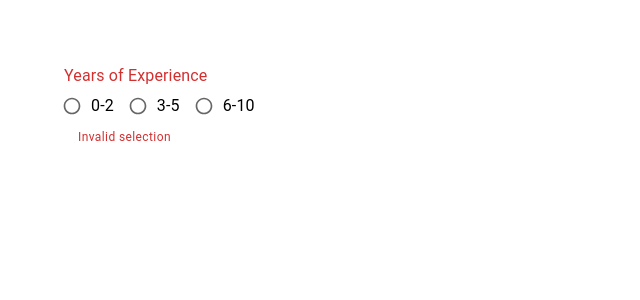
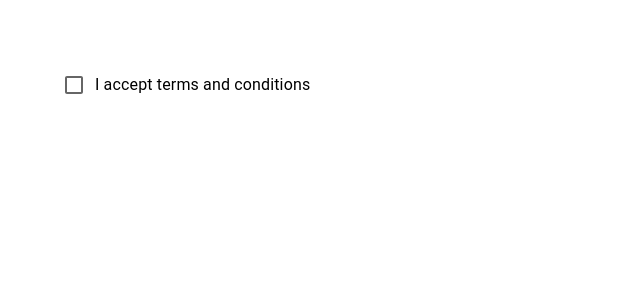
Before and after one commit to PatharkarAkshay/react_material_ui_tutorial, a React (Create React App) app: page / in a window 1280 px wide. Shown: the top 300 px of the page, without its empty margins (0-640 px from the left). Built offline with nearby package versions, Linux system fonts and the light colour scheme.

Commit message:
Checkbox

```diff
--- a/src/App.tsx
+++ b/src/App.tsx
@@ -1,5 +1,6 @@
 import "./App.css";
 import MuiButton from "./components/MuiButton";
+import MuiCheckbox from "./components/MuiCheckbox";
 import MuiRadioButton from "./components/MuiRadioButton";
 import MuiSelect from "./components/MuiSelect";
 import MuiTextField from "./components/MuiTextField";
@@ -12,7 +13,8 @@
       {/* <MuiButton /> */}
       {/* <MuiTextField /> */}
       {/* <MuiSelect /> */}
-      <MuiRadioButton />
+      {/* <MuiRadioButton /> */}
+      <MuiCheckbox />
     </div>
   );
 }
--- /dev/null
+++ b/src/components/MuiCheckbox.tsx
@@ -0,0 +1,16 @@
+import { Box, FormControlLabel, Checkbox } from "@mui/material";
+
+const MuiCheckbox = () => {
+  return (
+    <Box>
+      <Box>
+        <FormControlLabel
+          label="I accept terms and conditions"
+          control={<Checkbox />}
+        />
+      </Box>
+    </Box>
+  );
+};
+
+export default MuiCheckbox;
```
